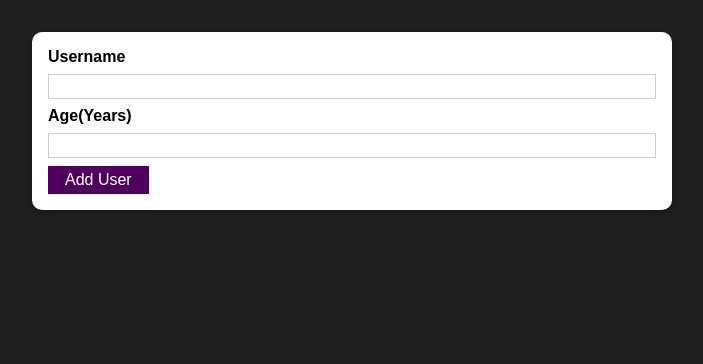
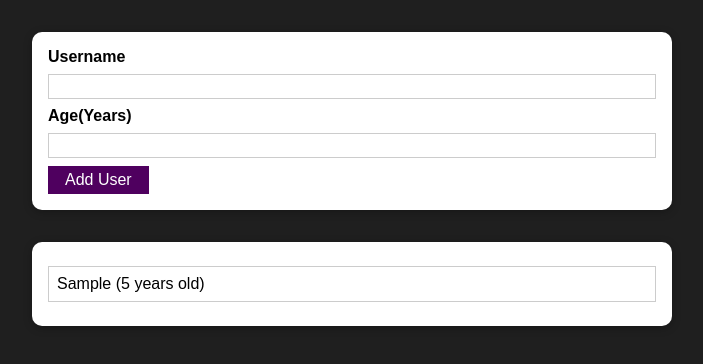
Before and after one commit to nehasingh931126/react-basic-app, a React (Create React App) app: page / in a window 1280 px wide. Both pictures are taken after typing "Sample", "5" into the empty fields and a click on the button "Add User". Shown: the top 364 px of the page, without its empty margins (288-991 px from the left). Built offline with nearby package versions, Linux system fonts and the light colour scheme.

Commit message:
Populating the list of items in the Userslist

```diff
--- a/src/App.js
+++ b/src/App.js
@@ -1,10 +1,20 @@
-import React from 'react';
+import React, {useState} from 'react';
 import AddUser from './components/Users/AddUser';
+import UsersList from './components/Users/UserList';
 
 function App() {
+  const [usersList, setUsersList] = useState([]);
+  const addUserHandler = (userObject)=> {
+    console.log(userObject)
+    setUsersList((previousList)=> {
+      return [...previousList, userObject];
+    })
+  }
+
   return (
     <div>
-      <AddUser/>
+      <AddUser onAddUser={addUserHandler} />
+      <UsersList users={usersList} />
     </div>
   );
 }
--- a/src/components/Users/AddUser.js
+++ b/src/components/Users/AddUser.js
@@ -13,7 +13,8 @@ const AddUser = (prop) => {
         if (+enterAge < 1) {
             return;
         }
-        console.log(enterUsername, enterAge);
+
+        prop.onAddUser({name: enterUsername, age: enterAge, id: Math.random().toString()});
         setEnteredUsername('');
         setEnteredAge('');
     }
--- a/src/components/Users/UserList.js
+++ b/src/components/Users/UserList.js
@@ -1,16 +1,17 @@
 import React from 'react';
 import Card from '../UI/Card';
 import classes from './UsersList.module.css';
-const UsersList = props=> {
+const UsersList = (props) => {
+    console.log(props.users);
     return (
         <Card className={classes.users}>
             <ul>
-            {props.users.map(user=> {
-                <li>
-                    {user.name} ({user.age} years old)
-                </li>
-            })}
-        </ul></Card>)
+                {props.users.map((user) => (
+                    <li key={user.id}>
+                        {user.name} ({user.age} years old)
+                    </li>
+                ))}
+            </ul></Card>)
 }
 
 export default UsersList;
```
